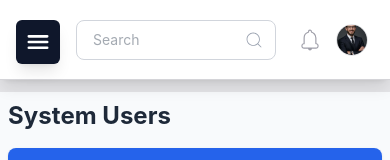
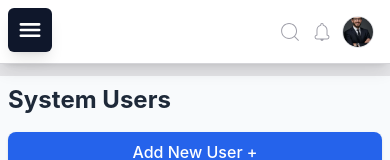
Before and after one commit to LucaLaatigano/DashBoard, a React (Vite) app: page /users in a window 390 px wide. Shown: the top 160 px of the page. Built offline with nearby package versions, Linux system fonts and the light colour scheme; no server answers.

Commit message:
solved responsive dsesing of navbar

```diff
--- a/src/Components/NavBar.jsx
+++ b/src/Components/NavBar.jsx
@@ -6,22 +6,23 @@ import { Link } from "react-router";
 import { useGSAP } from "@gsap/react";
 import { gsap } from "gsap";
 
-
-export default function NavBar() {
+export default function NavBar({ onMenuToggle }) {
     const [query, setQuery] = useState("");
     const [msg, setMsg] = useState(false);
+    const [searchOpen, setSearchOpen] = useState(false);
     const { formData } = useProfileContext();
     const navigate = useNavigate();
-    const container = useRef()
+    const container = useRef();
 
     useGSAP(() => {
         gsap.from(".nav-item", {
             y: -100,
             duration: 1,
             stagger: 0.3,
-            ease: "power2.out"
-        })
-    }, { scope: container })
+            ease: "power2.out",
+        });
+    }, { scope: container });
+
     useGSAP(() => {
         if (msg) {
             gsap.from(".error-msg", {
@@ -29,35 +30,37 @@ export default function NavBar() {
                 opacity: 0,
                 y: -20,
                 duration: 0.4,
-                ease: "back.out(1.7)"
-            })
+                ease: "back.out(1.7)",
+            });
             gsap.to(".error-msg", {
                 y: -20,
                 opacity: 0,
                 scale: 0.5,
                 duration: 0.3,
                 delay: 1.6,
-                ease: "power2.in"
-            })
+                ease: "power2.in",
+            });
         }
-    }, { scope: container, dependencies: [msg] })
+    }, { scope: container, dependencies: [msg] });
 
     const handleFocus = (e) => {
         gsap.to(e.currentTarget, {
             scale: 1.03,
             boxShadow: "0px 10px 20px rgba(0,0,0,0.1)",
             borderColor: "#3b82f6",
-            duration: 0.1
-        })
-    }
+            duration: 0.1,
+        });
+    };
+
     const handleBlur = (e) => {
         gsap.to(e.currentTarget, {
             scale: 1,
             boxShadow: "0px 0px 0px rgba(0,0,0,0)",
             borderColor: "#d1d5db",
-            duration: 0.1
-        })
-    }
+            duration: 0.1,
+        });
+    };
+
     const handleSubmit = (e) => {
         e.preventDefault();
         const route = query.toLowerCase();
@@ -71,19 +74,32 @@ export default function NavBar() {
             setTimeout(() => setMsg(false), 2000);
         }
         setQuery("");
+        setSearchOpen(false);
     };
 
     return (
-        <div ref={container} className="z-20 flex lg:justify-between items-center gap-20 sm:gap-55 md:gap-75 shadow-lg px-4 lg:px-8 w-full h-20 mb-3 border-b border-zinc-300 bg-white relative">
-            <div className="flex-1 max-w-50 sm:max-w-80 md:max-w-100 lg:max-110 items-center mr-0">
-                <form onSubmit={handleSubmit} className="w-full max-w-md ml-15 sm:ml-30 md:ml-45 lg:ml-0">
-                    <div className="nav-item relative w-full">
+        <div
+            ref={container}
+            className="z-20 flex items-center justify-between shadow-lg px-4 lg:px-8 w-full h-16 lg:h-20 mb-3 border-b border-zinc-300 bg-white relative gap-3"
+        >
+            <button
+                onClick={onMenuToggle}
+                className="nav-item flex-shrink-0 lg:hidden flex items-center justify-center w-9 h-9 rounded-lg bg-slate-800 text-white hover:bg-slate-700 transition-colors"
+            >
+                <span className="text-lg">☰</span>
+            </button>
+
+            <form
+                onSubmit={handleSubmit}
+                className={`nav-item flex-1 min-w-0 max-w-xs sm:max-w-sm md:max-w-md lg:max-w-lg ${searchOpen ? "flex" : "hidden sm:flex"}`}
+            >
+                <div className="relative w-full">
                     <input
                         type="text"
                         placeholder="Search"
                         onFocus={handleFocus}
                         onBlur={handleBlur}
-                            className="w-full h-10 lg:h-12 pl-4 pr-10 border border-gray-300 rounded-lg outline-none focus:border-blue-500 text-gray-600 transition-all text-sm"
+                        className="w-full h-9 lg:h-11 pl-4 pr-10 border border-gray-300 rounded-lg outline-none focus:border-blue-500 text-gray-600 transition-all text-sm"
                         value={query}
                         onChange={(e) => setQuery(e.target.value)}
                     />
@@ -92,13 +108,22 @@ export default function NavBar() {
                     </span>
                 </div>
             </form>
+
+            <div className="flex items-center gap-2 sm:gap-3 lg:gap-5 flex-shrink-0">
+                <button
+                    className="nav-item sm:hidden flex items-center justify-center text-zinc-400 hover:text-blue-500 transition-colors"
+                    onClick={() => setSearchOpen((v) => !v)}
+                    aria-label="Toggle search"
+                >
+                    <CiSearch className="size-6" />
+                </button>
+
+                <div className="nav-item">
+                    <CiBellOn className="text-zinc-400 size-6 sm:size-7 lg:size-9 hover:text-blue-500 cursor-pointer transition-colors" />
                 </div>
-            <div className="flex items-center gap-3 lg:gap-5 flex-nowrap shrink-0">
-                <div className="nav-item shrink-0">
-                    <CiBellOn className="text-zinc-400 size-7 lg:size-9 hover:text-blue-500 cursor-pointer transition-colors" />
-                </div>
+
                 <Link to="/settings">
-                    <div className="nav-item w-8 h-8 md:w-10 md:h-10 lg:w-12 lg:h-12 rounded-full overflow-hidden border border-zinc-200 cursor-pointer shrink-0 bg-gray-100">
+                    <div className="nav-item w-8 h-8 sm:w-9 sm:h-9 lg:w-11 lg:h-11 rounded-full overflow-hidden border border-zinc-200 cursor-pointer flex-shrink-0 bg-gray-100">
                         {formData.profileImage ? (
                             <img src={formData.profileImage} alt="Profile" className="w-full h-full object-cover" />
                         ) : (
@@ -107,9 +132,10 @@ export default function NavBar() {
                     </div>
                 </Link>
             </div>
+
             {msg && (
-                <div className="error-msg absolute top-24 left-1/2 -translate-x-1/2 z-50 px-6 py-2 bg-slate-800 text-white rounded-full shadow-xl">
-                    <h3 className="text-sm font-bold">Not Found</h3>
+                <div className="error-msg absolute top-[72px] left-1/2 -translate-x-1/2 z-50 px-6 py-2 bg-slate-800 text-white rounded-full shadow-xl">
+                    <h3 className="text-sm font-bold whitespace-nowrap">Not Found</h3>
                 </div>
             )}
         </div>
--- a/src/Components/SideBar.jsx
+++ b/src/Components/SideBar.jsx
@@ -54,7 +54,7 @@ const SideBar = () => {
             {!isOpen && (
                 <button
                     onClick={() => setIsOpen(true)}
-                    className="btn-open lg:hidden fixed top-5 left-4 z-50 p-2 bg-slate-900 text-white rounded-md hover:cursor-pointer shadow-lg"
+                    className="btn-open lg:hidden fixed top-2 left-2 z-50 p-2 bg-slate-900 text-white rounded-md hover:cursor-pointer shadow-lg"
                 >
                     <IoMenu size={28} />
                 </button>
```
Lines whose indentation alone changed are shown as unchanged.
